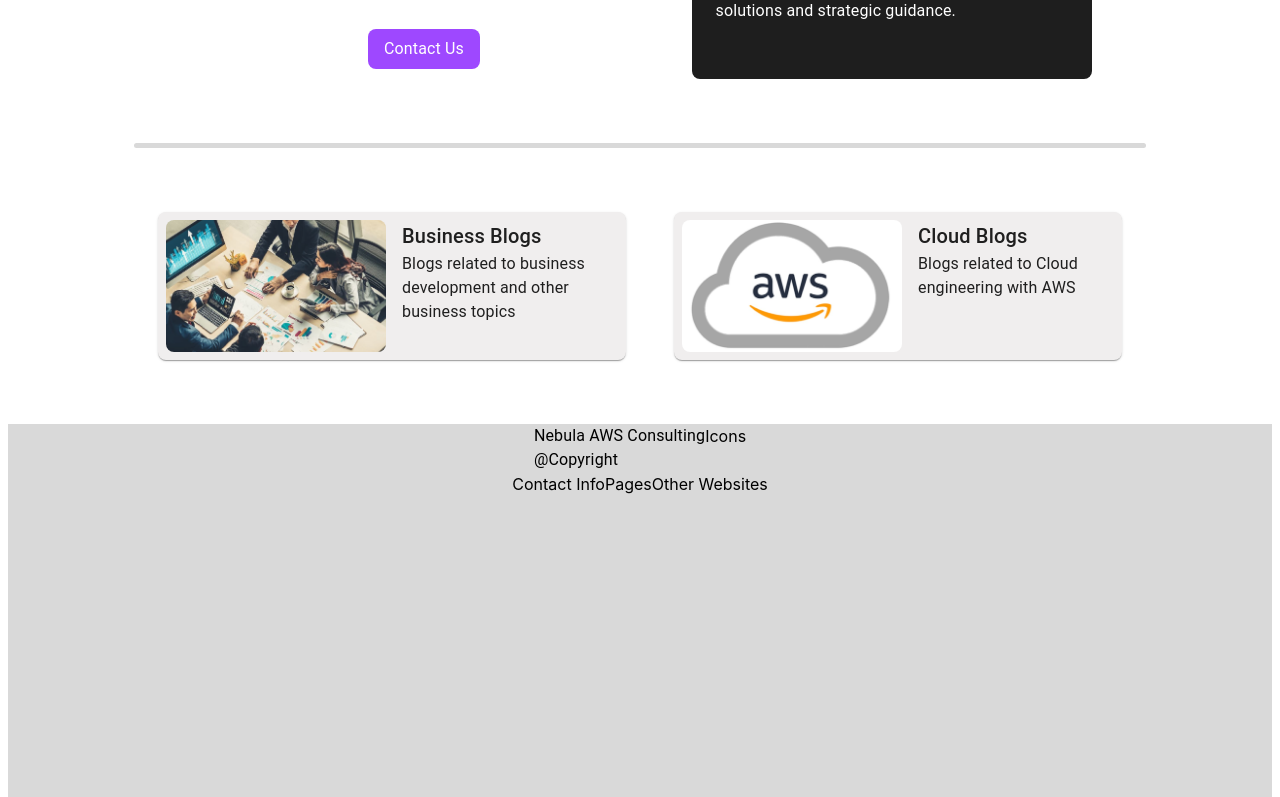
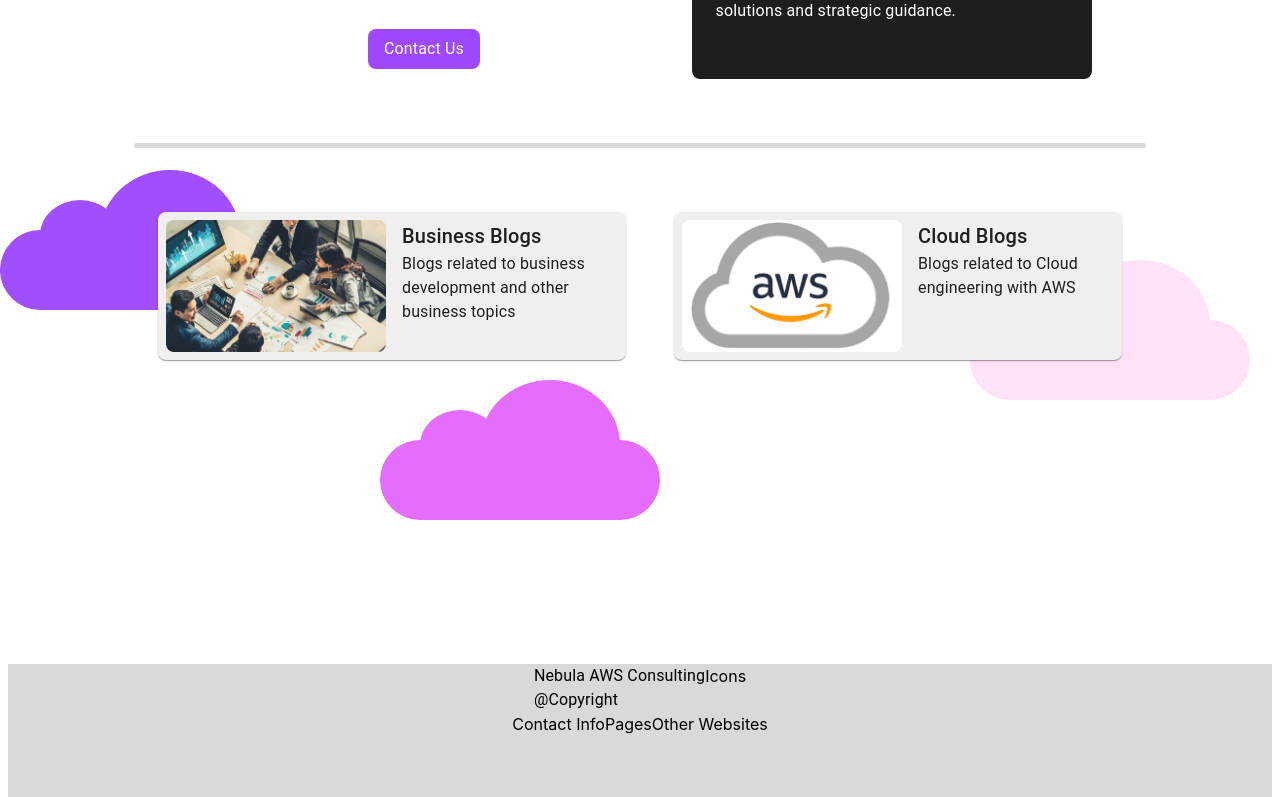
Before and after one commit to EmmanuelUrias/Nebula_AWS_Consulting_Blog, a React (Vite) app: page / in a window 1280 px wide. Shown: the part 489-1286 px from the top of the page. Built offline with nearby package versions, Linux system fonts and the light colour scheme.

Commit message:
finished setting up clouds

```diff
--- /dev/null
+++ b/src/Components/Clouds.tsx
@@ -0,0 +1,86 @@
+import { Box } from "@mui/material"
+
+interface cloudProps {
+    cloudOneTop: string,
+    cloudOneRight: string,
+    cloudTwoTop: string,
+    cloudTwoRight: string,
+    cloudThreeTop: string,
+    cloudThreeRight: string,
+}
+
+const Clouds:React.FC<cloudProps> = ({cloudOneTop, cloudOneRight, cloudTwoTop, cloudTwoRight, cloudThreeTop, cloudThreeRight}) => {
+
+  return (
+    <Box>
+        {/* Cloud 1 */}
+    <Box sx={{
+      position: 'relative',
+      top: cloudOneTop,
+      right: cloudOneRight,
+      width: '280px',
+      height: '80px',
+      backgroundColor: '#A14EFF',
+      borderRadius: '80px',
+      zIndex: '-1'
+    }}>
+      <Box sx={{
+          position: 'absolute',
+          top: '-30px',
+          left: '40px',
+          width: '80px',
+          height: '70px',
+          backgroundColor: '#A14EFF',
+          borderRadius: '50%',
+          boxShadow: '90px 0 0 30px #A14EFF'
+      }}/>
+    </Box>
+        {/* Cloud 2 */}
+    <Box sx={{
+      position: 'relative',
+      top: cloudTwoTop,
+      right: cloudTwoRight,
+      width: '280px',
+      height: '80px',
+      backgroundColor: '#E46DFE',
+      borderRadius: '80px',
+      zIndex: '-1'
+    }}>
+      <Box sx={{
+          position: 'absolute',
+          top: '-30px',
+          left: '40px',
+          width: '80px',
+          height: '70px',
+          backgroundColor: '#E46DFE',
+          borderRadius: '50%',
+          boxShadow: '90px 0 0 30px #E46DFE'
+      }}/>
+    </Box>
+        {/* Cloud 3 */}
+    <Box sx={{
+      position: 'relative',
+      top: cloudThreeTop,
+      right: cloudThreeRight,
+      width: '280px',
+      height: '80px',
+      backgroundColor: '#FFE2F7',
+      borderRadius: '80px',
+      zIndex: '-1'
+    }}>
+      <Box sx={{
+          position: 'absolute',
+          top: '-30px',
+          left: '40px',
+          width: '80px',
+          height: '70px',
+          backgroundColor: '#FFE2F7',
+          borderRadius: '50%',
+          boxShadow: '90px 0 0 30px #FFE2F7'
+      }}/>
+    </Box>
+    </Box>
+  )
+}
+
+export default Clouds
--- a/src/Components/Hero.tsx
+++ b/src/Components/Hero.tsx
@@ -1,5 +1,6 @@
 import { Box, Typography, Paper } from '@mui/material'
 import { useNavigate } from 'react-router-dom'
+import Clouds from './Clouds'
 
 function Hero() {
     const navigate = useNavigate()
@@ -99,6 +100,14 @@ function Hero() {
             </Box>
         </Paper>
       </Box>
+      <Clouds
+        cloudOneTop='-130px'
+        cloudOneRight='500px'
+        cloudTwoTop='0px'
+        cloudTwoRight='120px'
+        cloudThreeTop='-200px'
+        cloudThreeRight='-470px'
+      />
     </Box>
   )
 }
--- a/src/Pages/BusinessBlogPage.tsx
+++ b/src/Pages/BusinessBlogPage.tsx
@@ -1,6 +1,7 @@
 import { Box, Paper } from "@mui/material"
 import { useParams } from "react-router-dom"
 import { businessBlogs } from "../Blogs/BusinessBlogs"
+import Clouds from "../Components/Clouds"
 
 function BusinessBlogPage() {
     const { id = '' } = useParams()
@@ -33,7 +34,7 @@ function BusinessBlogPage() {
       display: 'flex',
       flexDirection: 'row',
       flexWrap: 'wrap',
-      width: '95%',
+      width: '85%',
       maxWidth: '1200px',
       justifyContent: 'center',
       backgroundColor: '#F0EEEE',
@@ -57,6 +58,14 @@ function BusinessBlogPage() {
         }}>
           <img src={`${blog.image}`} alt={blog.title} />
         </Box>
+    <Clouds
+      cloudOneTop='-140px'
+      cloudOneRight='500px'
+      cloudTwoTop='240px'
+      cloudTwoRight='120px'
+      cloudThreeTop='-200px'
+      cloudThreeRight='-470px'
+    />
     </Paper>
     </Box>
   )
--- a/src/Pages/BusinessPage.tsx
+++ b/src/Pages/BusinessPage.tsx
@@ -2,6 +2,7 @@ import { Box } from "@mui/material"
 import Blog_Cards from "../Components/Blog_Cards"
 import { businessBlogs } from "../Blogs/BusinessBlogs"
 import { useNavigate } from "react-router-dom"
+import Clouds from "../Components/Clouds"
 
 function BusinessPage() {
   const navigate = useNavigate()
@@ -24,6 +25,14 @@ function BusinessPage() {
             />
           </Box>
         ))}
+      <Clouds
+        cloudOneTop="-230px"
+        cloudOneRight="550px"
+        cloudTwoTop="-20px"
+        cloudTwoRight="0px"
+        cloudThreeTop="-400px"
+        cloudThreeRight="-500px"
+      />
       </Box>
     </>
   )
--- a/src/Pages/CloudBlogPage.tsx
+++ b/src/Pages/CloudBlogPage.tsx
@@ -1,6 +1,7 @@
 import { Box, Paper } from "@mui/material"
 import { useParams } from "react-router-dom"
 import { cloudBlogs } from "../Blogs/CloudBlogs"
+import Clouds from "../Components/Clouds"
 
 function CloudBlogPage() {
     const { id = '' } = useParams()
@@ -33,7 +34,7 @@ function CloudBlogPage() {
         display: 'flex',
         flexDirection: 'row',
         flexWrap: 'wrap',
-        width: '95%',
+        width: '85%',
         maxWidth: '1200px',
         justifyContent: 'center',
         backgroundColor: '#F0EEEE',
@@ -57,6 +58,14 @@ function CloudBlogPage() {
           }}>
             <img src={`${blog.image}`} alt={blog.title} />
           </Box>
+          <Clouds
+            cloudOneTop='-140px'
+            cloudOneRight='500px'
+            cloudTwoTop='240px'
+            cloudTwoRight='120px'
+            cloudThreeTop='-200px'
+            cloudThreeRight='-470px'
+          />
       </Paper>
       </Box>
   )
--- a/src/Pages/CloudPage.tsx
+++ b/src/Pages/CloudPage.tsx
@@ -2,6 +2,7 @@ import { Box } from "@mui/material"
 import Blog_Cards from "../Components/Blog_Cards"
 import { cloudBlogs } from "../Blogs/CloudBlogs"
 import { useNavigate } from "react-router-dom"
+import Clouds from "../Components/Clouds"
 
 function CloudPage() {
   const navigate = useNavigate()
@@ -24,6 +25,14 @@ function CloudPage() {
             />
           </Box>
         ))}
+        <Clouds
+          cloudOneTop="-230px"
+          cloudOneRight="550px"
+          cloudTwoTop="-20px"
+          cloudTwoRight="0px"
+          cloudThreeTop="-400px"
+          cloudThreeRight="-500px"
+        />
       </Box>
     </>
   )
--- a/src/Pages/ContactUs.tsx
+++ b/src/Pages/ContactUs.tsx
@@ -1,4 +1,5 @@
 import { Box, Paper } from "@mui/material"
+import Clouds from "../Components/Clouds"
 
 function ContactUs() {
   return (
@@ -39,6 +40,14 @@ function ContactUs() {
           }}
           />
           </Box>
+          <Clouds
+            cloudOneTop='-140px'
+            cloudOneRight='160px'
+            cloudTwoTop='240px'
+            cloudTwoRight='-220px'
+            cloudThreeTop='-200px'
+            cloudThreeRight='-900px'
+          />
       </Paper>
       </Box>
     )
```
